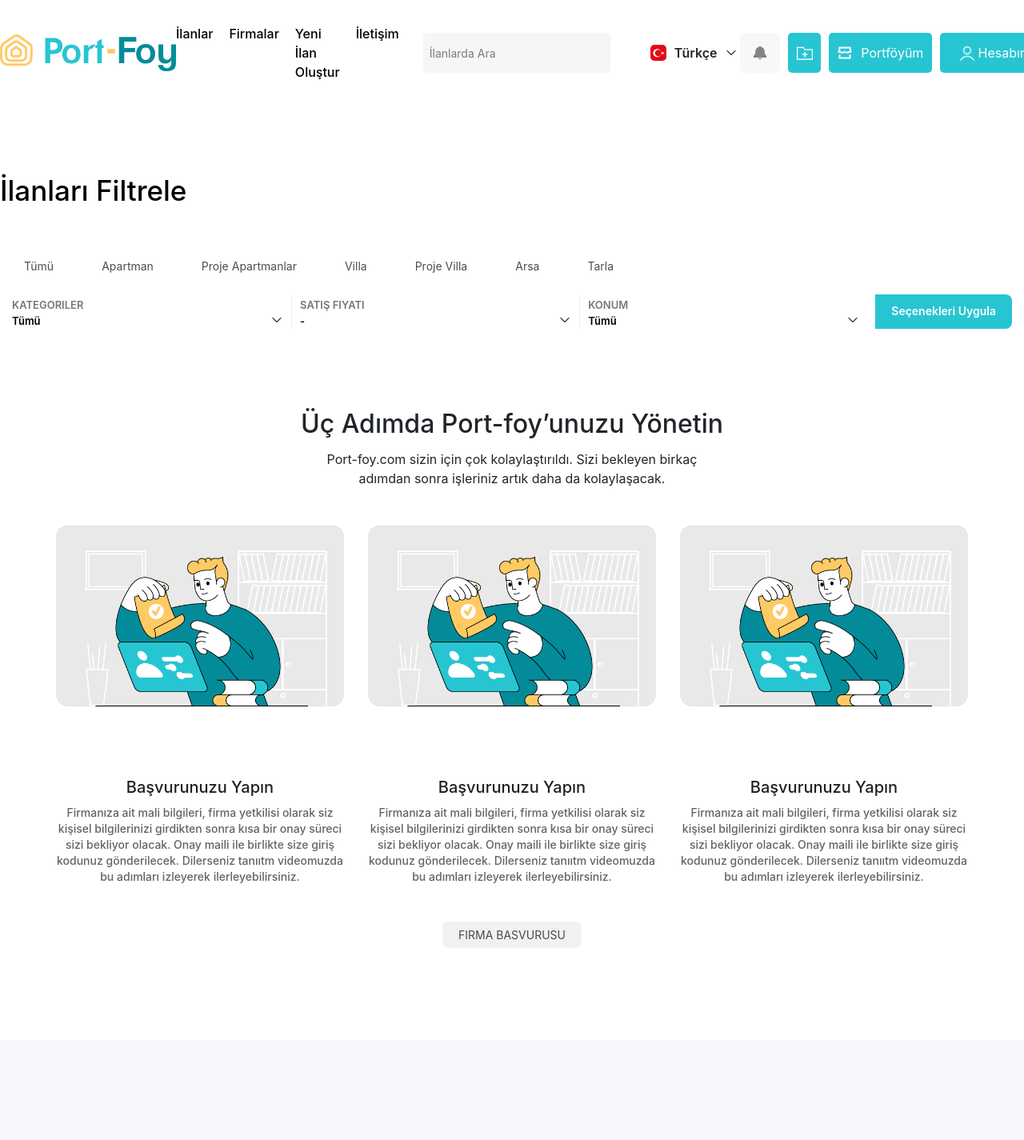
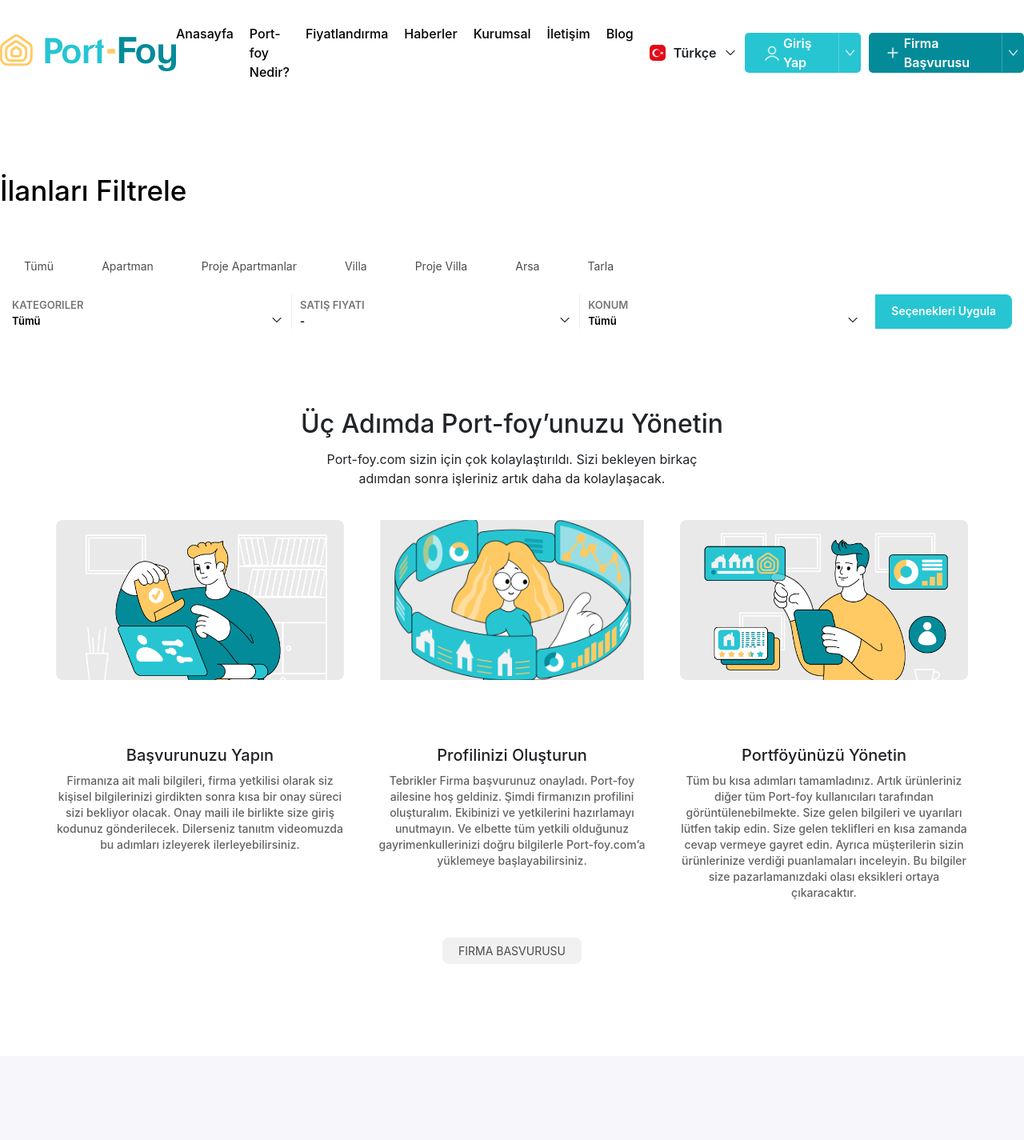
Before and after one commit to melihkostk/portfoy, a React (Vite) app: page / in a window 1280 px wide. Shown: the top 1425 px of the page at 80% size. Built offline with nearby package versions, Linux system fonts and the light colour scheme.

Commit message:
PortfoyCard component gets its content from props

```diff
--- a/src/App.jsx
+++ b/src/App.jsx
@@ -23,6 +23,7 @@ import { QuickFilters } from "./pages/QuickFilters";
 import { Wishlist } from "./pages/Wishlist"
 import { Offers } from "./pages/Offers";
 import { UserProperties } from "./pages/UserProperties";
+import { Support } from "./pages/Support";
 
 function App() {
 
@@ -53,6 +54,7 @@ function App() {
         <Route path="/wishlist" element={<Wishlist />} />
         <Route path="/offers" element={<Offers />} />
         <Route path="/auth/properties" element={<UserProperties />} />
+        <Route path="support" element={<Support />} />
       </Routes>
     </BrowserRouter>
 
--- a/src/components/Footer.jsx
+++ b/src/components/Footer.jsx
@@ -8,7 +8,7 @@ import React from "react"
 
 export function Footer() {
 
-    const [loged] = React.useState(true)
+    const [loged] = React.useState(false)
 
     return (
         <div className="w-full">
--- a/src/components/Header.jsx
+++ b/src/components/Header.jsx
@@ -14,7 +14,7 @@ import { Notification } from "./Notification"
 export function Header() {
     const [registerShown, setRegisterShown] = React.useState(false);
     const [applicationShown, setApplicationShown] = React.useState(false);
-    const [loged] = React.useState(true)
+    const [loged] = React.useState(false)
     const [notShown, setNotShown] = React.useState(false)
     const [accountShown, setAccountShown] = React.useState(false)
 
@@ -172,9 +172,9 @@ export function Header() {
                                     </li>
                                     <li className="flex items-center py-2 whitespace-nowrap cursor-pointer overflow-hidden text-ellipsis hover:pl-2 transition-normal duration-300 ease-in-out">
                                         <img className="w-3 h-3 mr-1.25" src={arrowRight} alt="" />
-                                        <span className="text-white text-sm">
+                                        <Link to={"/support"} className="text-white text-sm">
                                             Yardım & Destek
-                                        </span>
+                                        </Link>
                                     </li>
                                     <li className="flex items-center py-2 whitespace-nowrap cursor-pointer overflow-hidden text-ellipsis hover:pl-2 transition-normal duration-300 ease-in-out">
                                         <img className="w-3 h-3 mr-1.25" src={arrowRight} alt="" />
--- a/src/components/PortfoyCard.jsx
+++ b/src/components/PortfoyCard.jsx
@@ -1,14 +1,12 @@
-import step1 from "../assets/step1.png"
-
-export function PortfoyCard(){
+export function PortfoyCard(props){
     return(
-        <div>
+        <div className="flex-1">
             <div className="mb-20">
-                <img src={step1} alt="" />
+                <img className="h-50 w-full object-cover rounded-lg" src={props.img} alt="" />
             </div>
             <div>
-                <h3 className="text-xl text-[#202125] font-medium mb-2 text-center">Başvurunuzu Yapın</h3>
-                <p className="text-sm text-[#202125] font-medium text-center opacity-70">Firmanıza ait mali bilgileri, firma yetkilisi olarak siz kişisel bilgilerinizi girdikten sonra kısa bir onay süreci sizi bekliyor olacak. Onay maili ile birlikte size giriş kodunuz gönderilecek. Dilerseniz tanııtm videomuzda bu adımları izleyerek ilerleyebilirsiniz.</p>
+                <h3 className="text-xl text-[#202125] font-medium mb-2 text-center">{props.title}</h3>
+                <p className="text-sm text-[#202125] font-medium text-center opacity-70">{props.description}</p>
             </div>
         </div>
     )
--- a/src/pages/Home.jsx
+++ b/src/pages/Home.jsx
@@ -7,6 +7,9 @@ import { AppLinks } from '../components/AppLinks'
 import { Footer } from '../components/Footer'
 import { Link } from "react-router-dom"
 import { Filter } from "../components/Filter"
+import about from "../assets/about.png"
+import step1 from "../assets/step1.png"
+import step3 from "../assets/step3.png"
 
 export function Home() {
 
@@ -23,9 +26,9 @@ export function Home() {
           <p className='max-w-[40%] text-center text-[#212529]'>Port-foy.com sizin için çok kolaylaştırıldı. Sizi bekleyen birkaç adımdan sonra işleriniz artık daha da kolaylaşacak.</p>
         </div>
         <div className='flex items-start gap-7.5 justify-between max-w-285 mb-12.5'>
-          <PortfoyCard />
-          <PortfoyCard />
-          <PortfoyCard />
+          <PortfoyCard img={step1} title="Başvurunuzu Yapın" description="Firmanıza ait mali bilgileri, firma yetkilisi olarak siz kişisel bilgilerinizi girdikten sonra kısa bir onay süreci sizi bekliyor olacak. Onay maili ile birlikte size giriş kodunuz gönderilecek. Dilerseniz tanııtm videomuzda bu adımları izleyerek ilerleyebilirsiniz." />
+          <PortfoyCard img={about} title="Profilinizi Oluşturun" description="Tebrikler Firma başvurunuz onayladı. Port-foy ailesine hoş geldiniz. Şimdi firmanızın profilini oluşturalım. Ekibinizi ve yetkilerini hazırlamayı unutmayın. Ve elbette tüm yetkili olduğunuz gayrimenkullerinizi doğru bilgilerle Port-foy.com’a yüklemeye başlayabilirsiniz." />
+          <PortfoyCard img={step3} title="Portföyünüzü Yönetin" description="Tüm bu kısa adımları tamamladınız. Artık ürünleriniz diğer tüm Port-foy kullanıcıları tarafından görüntülenebilmekte. Size gelen bilgileri ve uyarıları lütfen takip edin. Size gelen teklifleri en kısa zamanda cevap vermeye gayret edin. Ayrıca müşterilerin sizin ürünlerinize verdiği puanlamaları inceleyin. Bu bilgiler size pazarlamanızdaki olası eksikleri ortaya çıkaracaktır." />
         </div>
         <div>
           <Link to={"/application"} className='bg-[#f1f1f1] text-[#4b4b4b] px-5 py-2 text-sm rounded-lg hover:bg-[#c3c3c3] transition-colors duration-300 ease-in-out cursor-pointer'>FIRMA BASVURUSU</Link>
--- /dev/null
+++ b/src/pages/Support.jsx
@@ -0,0 +1,7 @@
+export function Support(){
+    return(
+        <div>
+
+        </div>
+    )
+}
```
Also changed, not shown: src/assets/step3.png (added).
